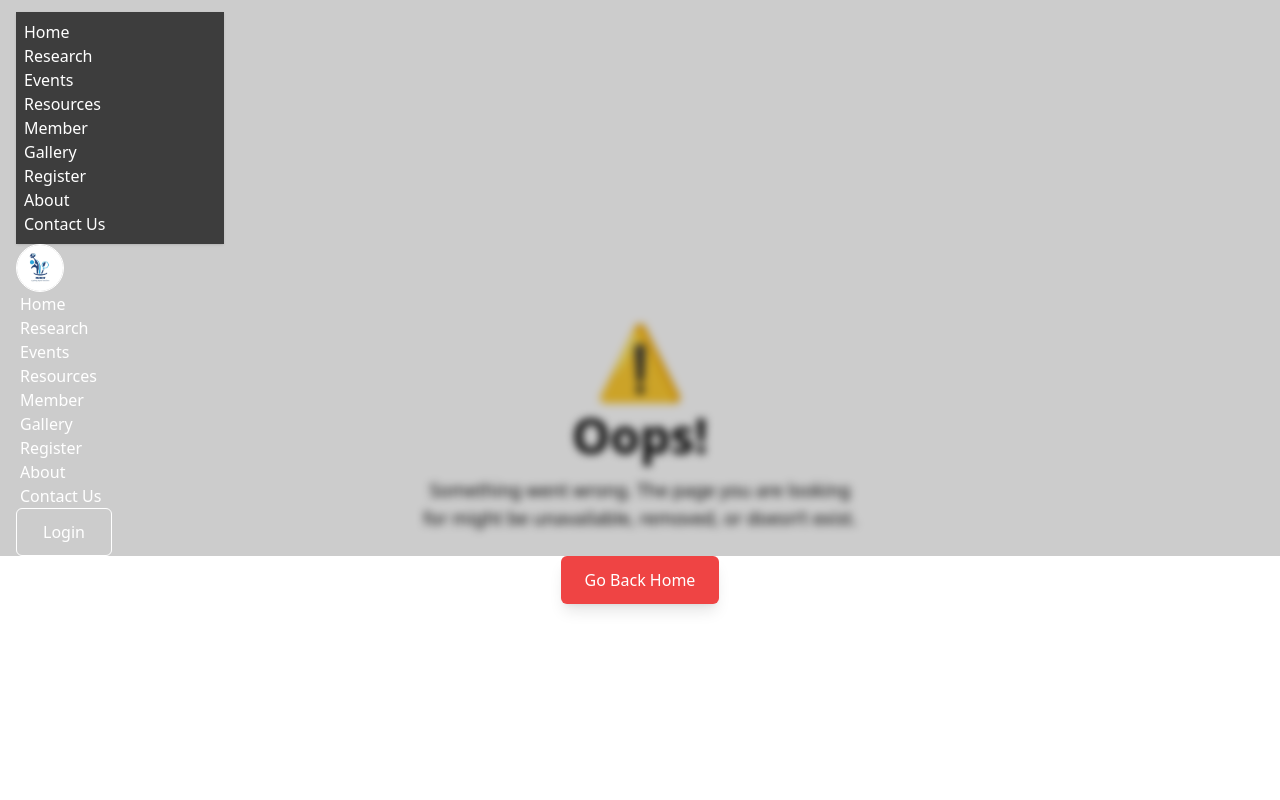
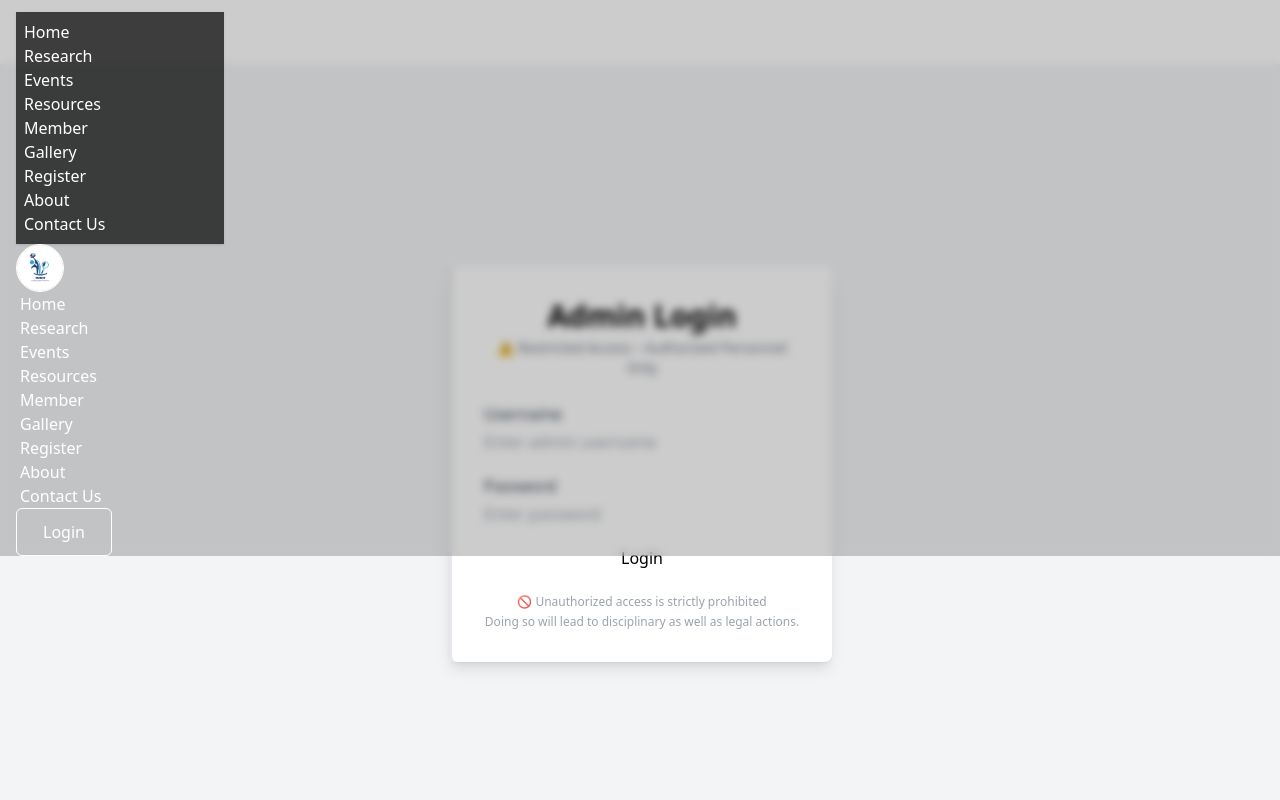
Before and after one commit to mehorabkonok/ruherf, a React (Vite) app: page /admin_login in a window 1280 px wide. Shown: the top 800 px of the page. Built offline with nearby package versions, Linux system fonts and the light colour scheme.

Commit message:
Admin login design implemented

```diff
--- a/src/Pages/Components/Footer/Footer.jsx
+++ b/src/Pages/Components/Footer/Footer.jsx
@@ -61,7 +61,7 @@ const Footer = () => {
 
             {/* Footer bottom */}
             <div className="mt-6 text-center text-sm text-gray-400">
-                &copy; {new Date().getFullYear()} Rajshahi University Higher Education and Research Forum. All rights reserved.
+                &copy; {new Date().getFullYear()} Rajshahi University Higher Education and Research Forum <Link to='/admin_login'>{"[RUHERF]"}</Link>. All rights reserved.
             </div>
         </footer>
     );
--- /dev/null
+++ b/src/Pages/Home/Admin/AdminLogin.jsx
@@ -0,0 +1,141 @@
+// import React from 'react';
+
+// const AdminLogin = () => {
+//     return (
+//         <div>
+//             <p>This is only for admin login</p>
+//         </div>
+//     );
+// };
+
+// export default AdminLogin;
+
+
+// import React from "react";
+
+// const AdminLogin = () => {
+//     return (
+//         <div className="min-h-screen flex items-center justify-center bg-base-200">
+//             <div className="card w-full max-w-md shadow-2xl bg-base-100 border border-error">
+//                 <div className="card-body">
+//                     <h2 className="text-2xl font-bold text-error text-center">
+//                         Admin Login
+//                     </h2>
+//                     <p className="text-center text-sm text-gray-500 mb-4">
+//                         ⚠️ Restricted Access: Authorized Personnel Only
+//                     </p>
+
+//                     <form>
+//                         {/* Username */}
+//                         <div className="form-control">
+//                             <label className="label">
+//                                 <span className="label-text">Username</span>
+//                             </label>
+//                             <input
+//                                 type="text"
+//                                 placeholder="Enter admin username"
+//                                 className="input input-bordered input-error"
+//                                 required
+//                             />
+//                         </div>
+
+//                         {/* Password */}
+//                         <div className="form-control mt-4">
+//                             <label className="label">
+//                                 <span className="label-text">Password</span>
+//                             </label>
+//                             <input
+//                                 type="password"
+//                                 placeholder="Enter password"
+//                                 className="input input-bordered input-error"
+//                                 required
+//                             />
+//                         </div>
+
+//                         {/* Submit */}
+//                         <div className="form-control mt-6">
+//                             <button className="btn btn-error hover:btn-error/80">
+//                                 Login
+//                             </button>
+//                         </div>
+//                     </form>
+
+//                     {/* Extra Note */}
+//                     <p className="text-center text-xs text-gray-400 mt-4">
+//                         Unauthorized access may lead to disciplinary action 🚫
+//                     </p>
+//                 </div>
+//             </div>
+//         </div>
+//     );
+// };
+
+// export default AdminLogin;
+
+
+import React from "react";
+
+const AdminLogin = () => {
+    return (
+        <div className="min-h-screen flex items-center justify-center bg-gray-100">
+            <div className="w-full max-w-sm p-8 bg-white border-l-4 border-error rounded-lg shadow-lg">
+                {/* Header */}
+                <div className="text-center mb-6">
+                    <h2 className="text-3xl font-bold text-error">Admin Login</h2>
+                    <p className="text-sm text-gray-500 mt-1">
+                        ⚠️ Restricted Access – Authorized Personnel Only
+                    </p>
+                </div>
+
+                {/* Form */}
+                <form className="space-y-5">
+                    {/* Username */}
+                    <div className="flex flex-col">
+                        <label htmlFor="username" className="mb-1 font-medium text-gray-700">
+                            Username
+                        </label>
+                        <input
+                            type="text"
+                            id="username"
+                            placeholder="Enter admin username"
+                            className="input input-bordered border-error focus:border-error focus:ring-error w-full"
+                            required
+                        />
+                    </div>
+
+                    {/* Password */}
+                    <div className="flex flex-col">
+                        <label htmlFor="password" className="mb-1 font-medium text-gray-700">
+                            Password
+                        </label>
+                        <input
+                            type="password"
+                            id="password"
+                            placeholder="Enter password"
+                            className="input input-bordered border-error focus:border-error focus:ring-error w-full"
+                            required
+                        />
+                    </div>
+
+                    {/* Submit Button */}
+                    <button
+                        type="submit"
+                        className="btn btn-error w-full mt-2 hover:bg-error/90"
+                    >
+                        Login
+                    </button>
+                </form>
+
+                {/* Footer Note */}
+                <p className="text-center text-xs text-gray-400 mt-6">
+                    🚫 Unauthorized access is strictly prohibited
+                </p>
+                <p className="text-center text-xs text-gray-400 mt-1">
+                    Doing so will lead to disciplinary as well as legal actions.
+                </p>
+            </div>
+        </div >
+    );
+};
+
+export default AdminLogin;
--- a/src/main.jsx
+++ b/src/main.jsx
@@ -22,6 +22,7 @@ import Settings from "./Pages/Routes/Dashboard/Settings/Settings.jsx";
 import FAQ from "./Pages/Routes/FAQ/FAQ.jsx";
 import PrivacyPolicy from "./Pages/Routes/PrivacyPolicy/PrivacyPolicy.jsx";
 import Terms_and_Conditions from "./Pages/Routes/Terms_and_Condition/Terms_and_Conditions.jsx";
+import AdminLogin from "./Pages/Home/Admin/AdminLogin.jsx";
 
 
 
@@ -44,6 +45,7 @@ const router = createBrowserRouter([
       { path: "/privacy_policy", element: <PrivacyPolicy></PrivacyPolicy> },
       { path: "/terms_and_conditions", element: <Terms_and_Conditions></Terms_and_Conditions> },
       { path: "/faq", element: <FAQ></FAQ> },
+      { path: '/admin_login', element: <AdminLogin></AdminLogin> },
 
       // protected rout (will be accessible after a successfull authentication by user credentials)
       {
```
Also changed, not shown: public/Research_cover_image_1.png (added).
